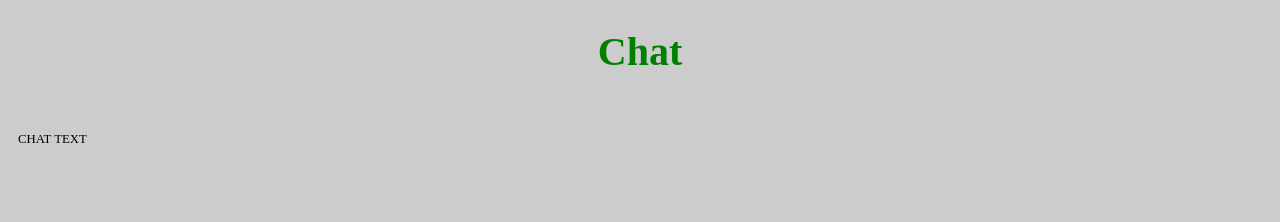
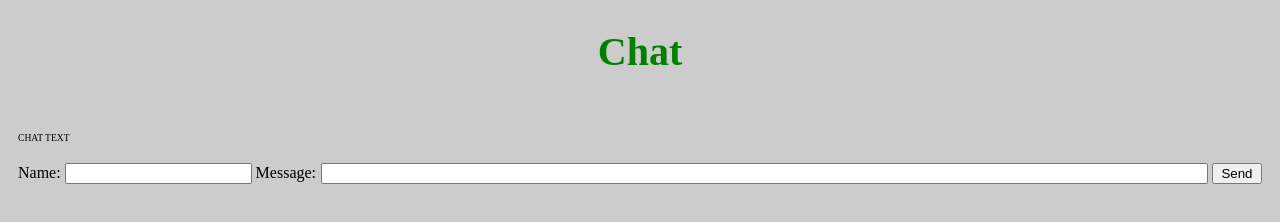
Before and after one commit to toos112/html-code, a plain HTML site: page root/index.html in a window 1280 px wide. Drawn offline with Linux system fonts and the light colour scheme.

Commit message:
Root update
Root index updated

```diff
--- a/root/index.html
+++ b/root/index.html
@@ -4,6 +4,11 @@
 			Chat
 		</title>
 		<script>
+			function send() {
+				if () {
+				}else
+			}
+
 			var ws = new WebSocket("ws://192.168.1.89", []);
 			ws.send("test");
 		</script>
@@ -19,7 +24,32 @@
 			}
 			.chat {
 				padding : 10px;
-				font-size : 80%;
+				font-size : 60%;
+			}
+			#message {
+				width : calc(85% - 170px);
+			}
+			#name {
+				width : 15%;
+			}
+			#nameText {
+				width : 47px;
+			}
+			#messageText {
+				width : 65px;
+			}
+			#button {
+				width : 50px;
+			}
+			form {
+				padding : 10px;
+				bottom : ;
+			}
+			span {
+				display : inline-block;
+			}
+			* {
+				white-space: nowrap;
 			}
 		</style>
 	</head>
@@ -30,5 +60,10 @@
 		<div class = "chat">
 			CHAT TEXT
 		</div>
+		<form>
+			<span id = "nameText">Name: </span><input type = "text" name = "name" id = "name">
+			<span id = "messageText">Message: </span><input type = "text" name = "message" id = "message">
+			<button type = "button" onclick = "send();" id = "button">Send</button>
+		</form>
 	</body>
 </html>
```
